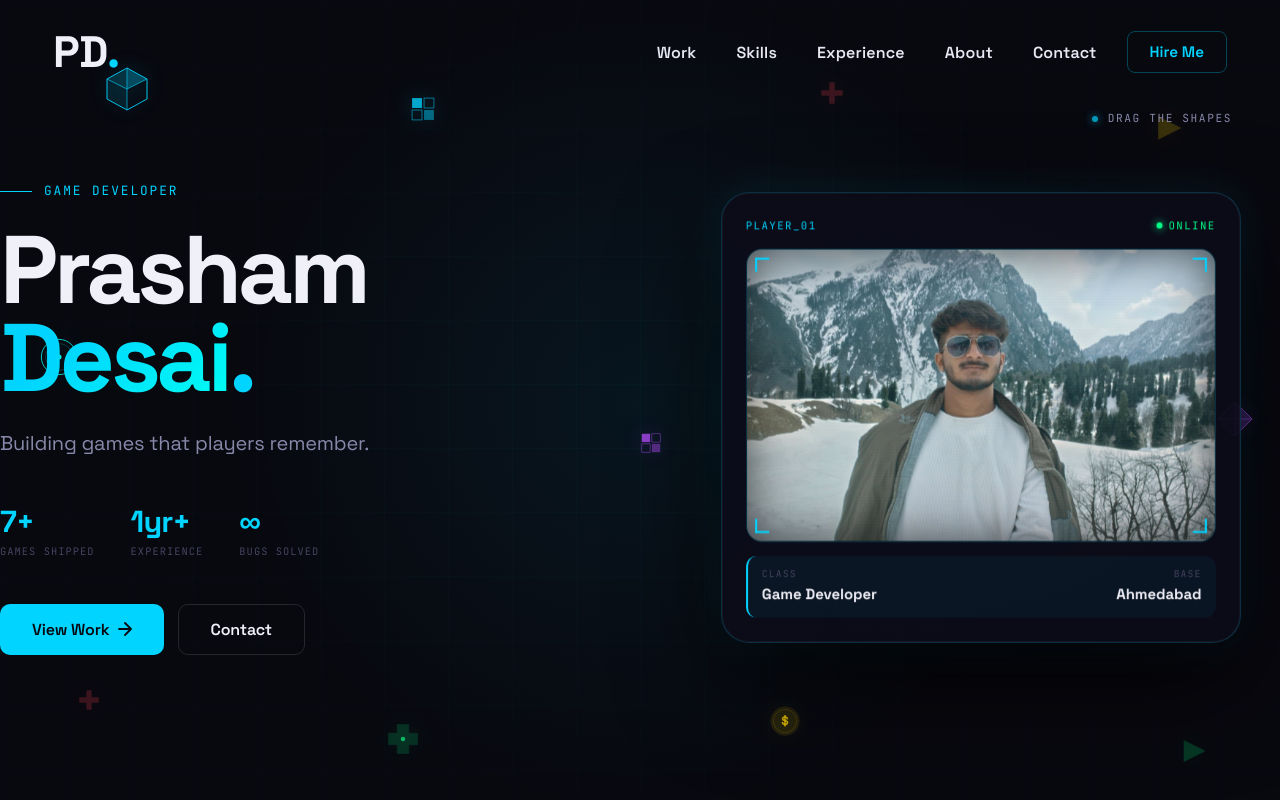
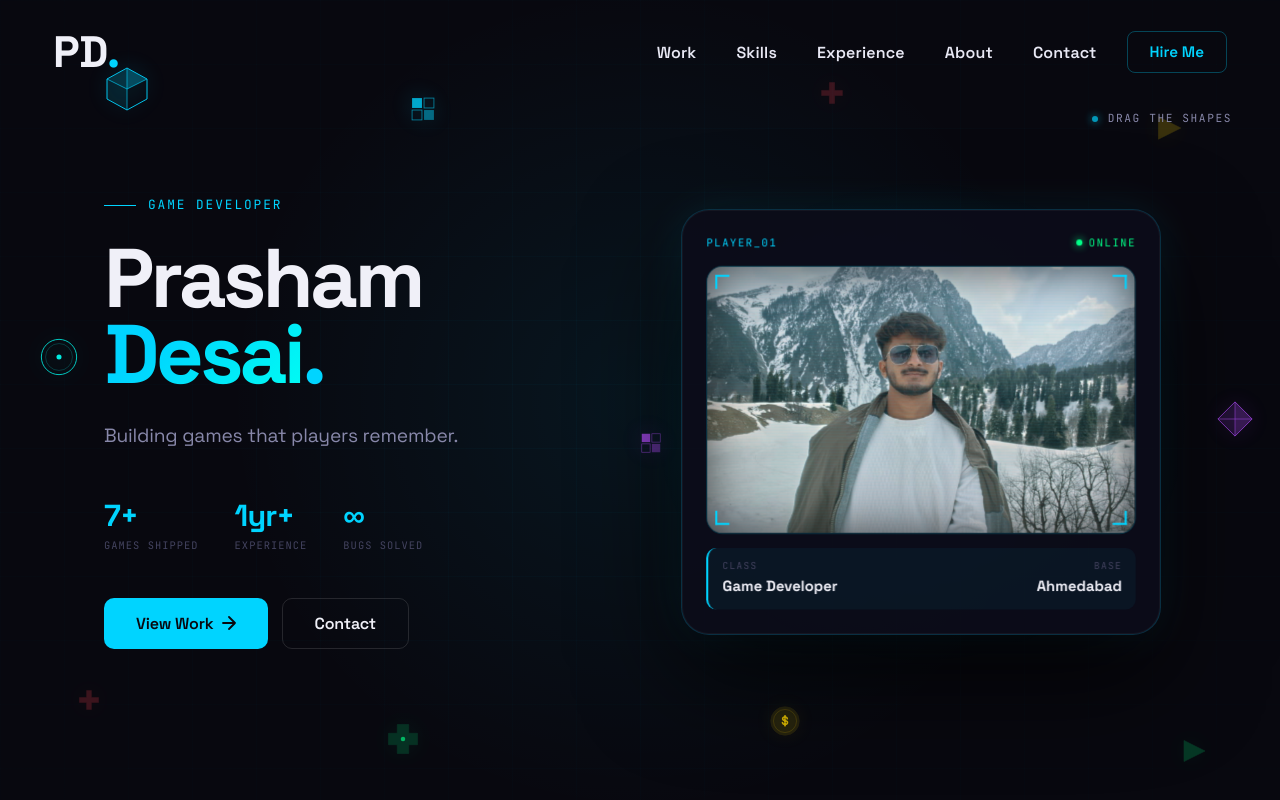
Before and after one commit to Prasham-Desai/Portfolio, a React (Create React App) app: page / in a window 1280 px wide. Shown: the top 800 px of the page. Built offline with nearby package versions, Linux system fonts and the light colour scheme.

Commit message:
Update Hero.jsx

```diff
--- a/src/components/Hero.jsx
+++ b/src/components/Hero.jsx
@@ -8,54 +8,36 @@ const TAGLINES = [
   'From prototype to product, end to end.',
 ];
 
-/* Shapes scattered in free pockets that never sit behind the text
-   column (left 0-46%, top 26-78%) or the portrait card
-   (left 54-92%, top 22-82%). Each one has a unique top/left so no
-   two land on the same horizontal line. */
-/* Free zones (won't collide with text/portrait):
-     · Top band:    top  6-18%, any left
-     · Bottom band: top 82-95%, any left
-     · Far-left:    left 2-6%,  middle rows
-     · Far-right:   left 94-97%, middle rows
-     · Centre seam: left 48-52%, narrow vertical strip between columns
-   Each shape gets a unique top/left so none share a row. */
 const SHAPES = [
-  // Top band — 4 across, evenly spaced
-  { id: 'cube',     kind: 'cube',  top: '8%',  left: '8%',  size: 50, color: '#00d4ff', spin: 22 },
-  { id: 'pixel-1',  kind: 'pixel', top: '12%', left: '32%', size: 26, color: '#00d4ff', spin: 32 },
-  { id: 'plus-1',   kind: 'plus',  top: '10%', left: '64%', size: 26, color: '#ff4757', spin: 0  },
-  { id: 'tri-1',    kind: 'tri',   top: '14%', left: '90%', size: 32, color: '#ffd700', spin: 0  },
-
-  // Mid-row edges — left/right rails only, never centre
-  { id: 'ring',     kind: 'ring',  top: '42%', left: '3%',  size: 42, color: '#00fff2', spin: 0  },
-  { id: 'octa',     kind: 'octa',  top: '50%', left: '95%', size: 38, color: '#b44fff', spin: 26 },
-
-  // Bottom band — 4 across, evenly spaced
-  { id: 'plus-2',   kind: 'plus',  top: '86%', left: '6%',  size: 24, color: '#ff4757', spin: 0  },
-  { id: 'dpad',     kind: 'dpad',  top: '90%', left: '30%', size: 38, color: '#00ff88', spin: 0  },
-  { id: 'coin',     kind: 'coin',  top: '88%', left: '60%', size: 34, color: '#ffd700', spin: 14 },
-  { id: 'tri-2',    kind: 'tri',   top: '92%', left: '92%', size: 30, color: '#00ff88', spin: 0  },
-
-  // Centre seam — single accent between the columns
-  { id: 'pixel-2',  kind: 'pixel', top: '54%', left: '50%', size: 22, color: '#b44fff', spin: 32 },
+  // Top band
+  { id: 'cube', kind: 'cube', top: '8%', left: '8%', size: 50, color: '#00d4ff', spin: 22 },
+  { id: 'pixel-1', kind: 'pixel', top: '12%', left: '32%', size: 26, color: '#00d4ff', spin: 32 },
+  { id: 'plus-1', kind: 'plus', top: '10%', left: '64%', size: 26, color: '#ff4757', spin: 0 },
+  { id: 'tri-1', kind: 'tri', top: '14%', left: '90%', size: 32, color: '#ffd700', spin: 0 },
+  // Mid-row edges
+  { id: 'ring', kind: 'ring', top: '42%', left: '3%', size: 42, color: '#00fff2', spin: 0 },
+  { id: 'octa', kind: 'octa', top: '50%', left: '95%', size: 38, color: '#b44fff', spin: 26 },
+  // Bottom band
+  { id: 'plus-2', kind: 'plus', top: '86%', left: '6%', size: 24, color: '#ff4757', spin: 0 },
+  { id: 'dpad', kind: 'dpad', top: '90%', left: '30%', size: 38, color: '#00ff88', spin: 0 },
+  { id: 'coin', kind: 'coin', top: '88%', left: '60%', size: 34, color: '#ffd700', spin: 14 },
+  { id: 'tri-2', kind: 'tri', top: '92%', left: '92%', size: 30, color: '#00ff88', spin: 0 },
+  // Centre seam
+  { id: 'pixel-2', kind: 'pixel', top: '54%', left: '50%', size: 22, color: '#b44fff', spin: 32 },
 ];
 
-const PROXIMITY_RADIUS = 140; // px — shapes only react inside this radius
+const PROXIMITY_RADIUS = 140;
 
 const Hero = () => {
   const [taglineIndex, setTaglineIndex] = useState(0);
   const [hasInteracted, setHasInteracted] = useState(false);
   const containerRef = useRef(null);
 
-  // Cursor position normalised to [-1, 1]
   const mx = useMotionValue(0);
   const my = useMotionValue(0);
 
-  // Portrait card 3D tilt — subtle
   const tiltX = useSpring(useTransform(my, [-1, 1], [4, -4]), { stiffness: 80, damping: 22 });
   const tiltY = useSpring(useTransform(mx, [-1, 1], [-5, 5]), { stiffness: 80, damping: 22 });
-
-  // Centre glow drifts gently with cursor
   const glowX = useSpring(useTransform(mx, [-1, 1], [-40, 40]), { stiffness: 50, damping: 22 });
   const glowY = useSpring(useTransform(my, [-1, 1], [-40, 40]), { stiffness: 50, damping: 22 });
 
@@ -82,7 +64,6 @@ const Hero = () => {
       className="home-hero"
       style={{
         minHeight: '100svh',
-        padding: 'clamp(104px, 10vw, 120px) 0 clamp(64px, 8vw, 84px)',
         display: 'flex',
         alignItems: 'center',
         position: 'relative',
@@ -100,7 +81,7 @@ const Hero = () => {
         WebkitMaskImage: 'radial-gradient(ellipse 90% 90% at 50% 50%,black 10%,transparent 100%)',
       }} />
 
-      {/* Centre glow with cursor drift */}
+      {/* Centre glow */}
       <motion.div style={{
         position: 'absolute',
         top: 'calc(50% - 450px)',
@@ -112,7 +93,7 @@ const Hero = () => {
         pointerEvents: 'none',
       }} />
 
-      {/* Floating shapes — only react when cursor is close to each shape */}
+      {/* Floating shapes */}
       {SHAPES.map(shape => (
         <FloatingShape
           key={shape.id}
@@ -121,7 +102,7 @@ const Hero = () => {
         />
       ))}
 
-      {/* Drag-me hint, fades after first interaction */}
+      {/* Drag hint */}
       <AnimatePresence>
         {!hasInteracted && (
           <motion.div
@@ -153,14 +134,18 @@ const Hero = () => {
         )}
       </AnimatePresence>
 
-      {/* Content layer */}
-      <div className="container hero-container" style={{ position: 'relative', zIndex: 2, width: '100%' }}>
-        <div className="hero-grid" style={{
-          display: 'grid',
-          gridTemplateColumns: '1.05fr 1fr',
-          gap: 'clamp(36px, 4vw, 56px)',
-          alignItems: 'center',
+      {/* ── Main content wrapper ── */}
+      <div style={{
+        position: 'relative',
+        zIndex: 2,
+        width: '100%',
+        maxWidth: 1200,
+        margin: '0 auto',
+        padding: 'clamp(100px, 10vw, 128px) clamp(20px, 5vw, 64px) clamp(64px, 8vw, 84px)',
+        boxSizing: 'border-box',
       }}>
+        <div className="hero-grid">
+
           {/* LEFT: text */}
           <motion.div
             className="hero-copy"
@@ -175,12 +160,12 @@ const Hero = () => {
             <FadeUp>
               <h1 className="hero-title" style={{
                 fontFamily: "'Space Grotesk', sans-serif",
-                fontSize: 'clamp(3rem, 7.5vw, 6rem)',
+                fontSize: 'clamp(3.2rem, 6.5vw, 5.5rem)',
                 fontWeight: 800,
                 letterSpacing: '-0.045em',
                 lineHeight: 0.92,
                 color: '#f0f0f8',
-                marginBottom: 24,
+                marginBottom: 28,
               }}>
                 Prasham<br />
                 <span style={{
@@ -208,11 +193,12 @@ const Hero = () => {
                     style={{
                       position: 'absolute',
                       fontFamily: "'Space Grotesk', sans-serif",
-                      fontSize: 'clamp(1.05rem, 2vw, 1.25rem)',
+                      fontSize: 'clamp(1rem, 1.8vw, 1.2rem)',
                       fontWeight: 400,
                       color: '#8888aa',
                       letterSpacing: '-0.01em',
                       whiteSpace: 'nowrap',
+                      margin: 0,
                     }}
                   >
                     {TAGLINES[taglineIndex]}
@@ -224,9 +210,9 @@ const Hero = () => {
             <FadeUp>
               <div className="hero-stats" style={{ display: 'flex', flexWrap: 'wrap', gap: 36, marginBottom: 44 }}>
                 {[
-                  { v: '7+',   l: 'Games Shipped' },
+                  { v: '7+', l: 'Games Shipped' },
                   { v: '1yr+', l: 'Experience' },
-                  { v: '∞',    l: 'Bugs Solved' },
+                  { v: '∞', l: 'Bugs Solved' },
                 ].map(s => (
                   <motion.div className="hero-stat" key={s.l} whileHover={{ y: -3 }} transition={{ type: 'spring', stiffness: 300 }}>
                     <div style={{
@@ -259,7 +245,7 @@ const Hero = () => {
             </FadeUp>
           </motion.div>
 
-          {/* RIGHT: portrait card with deeper 3D tilt */}
+          {/* RIGHT: portrait card */}
           <motion.div
             className="hero-visual"
             initial={{ opacity: 0, scale: 0.92, y: 24 }}
@@ -278,112 +264,104 @@ const Hero = () => {
       </div>
 
       <style>{`
+        /* ── Grid ── */
+        .home-hero .hero-grid {
+          display: grid;
+          grid-template-columns: 1fr 1fr;
+          gap: clamp(32px, 4vw, 64px);
+          align-items: center;
+        }
+
+        /* ── Portrait card centering ── */
+        .home-hero .hero-visual {
+          display: flex;
+          justify-content: center;
+        }
+
+        /* ── Button centering ── */
         .home-hero .hero-button {
           justify-content: center;
         }
 
+        /* ── 1180px: slightly tighter ── */
         @media (max-width: 1180px) {
           .home-hero .hero-grid {
-            gap: 40px !important;
+            gap: 36px !important;
           }
-
-          .home-hero .hero-title {
-            font-size: clamp(2.7rem, 8.4vw, 4.9rem) !important;
-          }
-
           .home-hero .hero-tagline-wrap {
             min-height: 64px !important;
             margin-bottom: 30px !important;
           }
-
           .home-hero .hero-tagline {
             white-space: normal !important;
             max-width: min(38ch, 100%);
             line-height: 1.4 !important;
           }
-
           .home-hero .hero-stats {
             gap: 22px !important;
             margin-bottom: 36px !important;
           }
         }
 
-        @media (max-width: 980px) {
-          .home-hero {
-            padding: 128px 0 80px !important;
-          }
-
+        /* ── 900px: stack vertically, text on top ── */
+        @media (max-width: 900px) {
           .home-hero .hero-grid {
             grid-template-columns: 1fr !important;
             gap: 40px !important;
           }
-
+          .home-hero .hero-copy {
+            text-align: left;
+          }
           .home-hero .hero-visual {
-            max-width: min(560px, 100%);
+            max-width: min(520px, 100%);
             width: 100%;
             margin: 0 auto;
+            justify-content: center !important;
           }
-
-          .home-hero .hero-copy {
-            max-width: 700px;
-          }
-
           .home-hero .hero-tagline-wrap {
             min-height: 68px !important;
           }
-
           .home-hero .hero-shape,
           .home-hero .hero-drag-hint {
             display: none !important;
           }
         }
 
+        /* ── 767px: mobile ── */
         @media (max-width: 767px) {
-          .home-hero {
-            padding: 112px 0 72px !important;
+          .home-hero .hero-title {
+            font-size: clamp(2.6rem, 11vw, 3.4rem) !important;
+            line-height: 0.95 !important;
+            margin-bottom: 20px !important;
           }
-
-          .home-hero .hero-title {
-            font-size: clamp(2.35rem, 12vw, 3.3rem) !important;
-            line-height: 0.95 !important;
-            margin-bottom: 18px !important;
-          }
-
           .home-hero .hero-tagline-wrap {
             min-height: 84px !important;
             margin-bottom: 28px !important;
           }
-
           .home-hero .hero-tagline {
             white-space: normal !important;
             line-height: 1.45 !important;
             font-size: 1rem !important;
           }
-
           .home-hero .hero-stats {
             display: grid !important;
             grid-template-columns: repeat(3, minmax(0, 1fr));
             gap: 18px 12px !important;
             margin-bottom: 34px !important;
           }
-
           .home-hero .hero-actions {
             flex-wrap: wrap;
           }
-
           .home-hero .hero-actions > * {
             width: 100%;
           }
-
           .home-hero .hero-button {
             padding: 15px 22px !important;
           }
-
           .home-hero .hero-portrait-card {
             padding: 20px !important;
             border-radius: 24px !important;
           }
-
           .home-hero .hero-identity-strip {
             flex-direction: column;
             align-items: flex-start !important;
@@ -391,38 +369,34 @@ const Hero = () => {
           }
         }
 
+        /* ── 560px ── */
         @media (max-width: 560px) {
           .home-hero .hero-stats {
             grid-template-columns: repeat(2, minmax(0, 1fr));
           }
-
           .home-hero .hero-visual {
             max-width: 100%;
           }
-
           .home-hero .hero-stat:last-child {
             grid-column: 1 / -1;
           }
-
           .home-hero .hero-actions {
             gap: 10px !important;
           }
-
           .home-hero .hero-button {
             width: 100%;
           }
         }
 
+        /* ── 420px ── */
         @media (max-width: 420px) {
           .home-hero .hero-tagline-wrap {
             min-height: 102px !important;
           }
-
           .home-hero .hero-stats {
             grid-template-columns: 1fr;
             gap: 14px !important;
           }
-
           .home-hero .hero-stat:last-child {
             grid-column: auto;
           }
@@ -443,15 +417,6 @@ const FadeUp = ({ children }) => (
   </motion.div>
 );
 
-/* ──────────────────────────────────────────────────────────────
-   FloatingShape — proximity-reactive:
-     · stays still while the cursor is far away
-     · gently pushes away from the cursor only when within
-       PROXIMITY_RADIUS, so the entire hero doesn't shift on
-       every mouse move
-     · still draggable (springs back to origin)
-     · still idle-floats and spins
-────────────────────────────────────────────────────────────── */
 const FloatingShape = ({ kind, top, left, size, color, spin, onInteract }) => {
   const ref = useRef(null);
   const px = useMotionValue(0);
@@ -468,11 +433,8 @@ const FloatingShape = ({ kind, top, left, size, color, spin, onInteract }) => {
       const dx = e.clientX - cx;
       const dy = e.clientY - cy;
       const dist = Math.hypot(dx, dy);
-
       if (dist < PROXIMITY_RADIUS) {
-        // Falloff: 1 at center, 0 at edge of radius
         const falloff = 1 - dist / PROXIMITY_RADIUS;
-        // Push AWAY from cursor — feels like the shape is shy
         const strength = 26 * falloff;
         const angle = Math.atan2(dy, dx);
         px.set(-Math.cos(angle) * strength);
@@ -486,21 +448,11 @@ const FloatingShape = ({ kind, top, left, size, color, spin, onInteract }) => {
     return () => window.removeEventListener('mousemove', onMove);
   }, [px, py]);
 
-  const floatRange = 14;
-  const floatDuration = 5;
-
   return (
     <motion.div
       ref={ref}
       className="hero-shape"
-      style={{
-        position: 'absolute',
-        top, left,
-        width: size, height: size,
-        x: sx, y: sy,
-        zIndex: 1,
-        opacity: 0.92,
-      }}
+      style={{ position: 'absolute', top, left, width: size, height: size, x: sx, y: sy, zIndex: 1, opacity: 0.92 }}
     >
       <motion.div
         drag
@@ -514,15 +466,10 @@ const FloatingShape = ({ kind, top, left, size, color, spin, onInteract }) => {
         style={{ width: '100%', height: '100%' }}
       >
         <motion.div
-          animate={{
-            y: [0, -floatRange, 0],
-            rotate: spin > 0 ? 360 : 0,
-          }}
+          animate={{ y: [0, -14, 0], rotate: spin > 0 ? 360 : 0 }}
           transition={{
-            y: { duration: floatDuration, repeat: Infinity, ease: 'easeInOut' },
-            rotate: spin > 0
-              ? { duration: spin, repeat: Infinity, ease: 'linear' }
-              : { duration: 0 },
+            y: { duration: 5, repeat: Infinity, ease: 'easeInOut' },
+            rotate: spin > 0 ? { duration: spin, repeat: Infinity, ease: 'linear' } : { duration: 0 },
           }}
           style={{ width: '100%', height: '100%' }}
         >
@@ -536,7 +483,6 @@ const FloatingShape = ({ kind, top, left, size, color, spin, onInteract }) => {
 const ShapeGraphic = ({ kind, size, color }) => {
   const stroke = 2;
   const glow = `drop-shadow(0 0 12px ${color}66)`;
-
   switch (kind) {
     case 'cube':
       return (
@@ -545,7 +491,7 @@ const ShapeGraphic = ({ kind, size, color }) => {
           <polygon points="50,8 50,50 10,30" fill={color} opacity="0.18" />
           <polygon points="50,8 50,50 90,30" fill={color} opacity="0.32" />
           <polygon points="50,50 10,30 10,70 50,92" fill={color} opacity="0.10" />
-          <line x1="50" y1="8"  x2="50" y2="50" stroke={color} strokeWidth={stroke} opacity="0.7" />
+          <line x1="50" y1="8" x2="50" y2="50" stroke={color} strokeWidth={stroke} opacity="0.7" />
           <line x1="50" y1="50" x2="10" y2="30" stroke={color} strokeWidth={stroke} opacity="0.7" />
           <line x1="50" y1="50" x2="90" y2="30" stroke={color} strokeWidth={stroke} opacity="0.7" />
           <line x1="50" y1="50" x2="50" y2="92" stroke={color} strokeWidth={stroke} opacity="0.7" />
@@ -579,9 +525,9 @@ const ShapeGraphic = ({ kind, size, color }) => {
     case 'pixel':
       return (
         <svg width={size} height={size} viewBox="0 0 100 100" style={{ filter: glow }}>
-          <rect x="8"  y="8"  width="38" height="38" fill={color} opacity="0.85" />
-          <rect x="54" y="8"  width="38" height="38" fill="none" stroke={color} strokeWidth="3" opacity="0.7" />
-          <rect x="8"  y="54" width="38" height="38" fill="none" stroke={color} strokeWidth="3" opacity="0.7" />
+          <rect x="8" y="8" width="38" height="38" fill={color} opacity="0.85" />
+          <rect x="54" y="8" width="38" height="38" fill="none" stroke={color} strokeWidth="3" opacity="0.7" />
+          <rect x="8" y="54" width="38" height="38" fill="none" stroke={color} strokeWidth="3" opacity="0.7" />
           <rect x="54" y="54" width="38" height="38" fill={color} opacity="0.5" />
         </svg>
       );
@@ -603,33 +549,26 @@ const ShapeGraphic = ({ kind, size, color }) => {
         <svg width={size} height={size} viewBox="0 0 100 100" style={{ filter: glow }}>
           <circle cx="50" cy="50" r="42" fill="none" stroke={color} strokeWidth={stroke} />
           <circle cx="50" cy="50" r="32" fill="none" stroke={color} strokeWidth="1" opacity="0.5" />
-          <circle cx="50" cy="50" r="6"  fill={color} />
+          <circle cx="50" cy="50" r="6" fill={color} />
         </svg>
       );
   }
 };
 
-/* ──────────────────────────────────────
-   PORTRAIT CARD — slimmer, deeper tilt,
-   scanlines + corner brackets
-────────────────────────────────────── */
-const PortraitCard = () => {
-  return (
+const PortraitCard = () => (
   <div className="hero-portrait-frame" style={{
     position: 'relative',
-      maxWidth: 520,
+    maxWidth: 480,
     width: '100%',
     margin: '0 auto',
     transformStyle: 'preserve-3d',
   }}>
-      {/* Ambient glow behind card */}
     <div style={{
       position: 'absolute', inset: -40, zIndex: -1,
       background: 'radial-gradient(ellipse 80% 80% at 50% 50%, rgba(0,212,255,0.10) 0%, transparent 60%)',
       pointerEvents: 'none',
       borderRadius: 40,
     }} />
-
     <div className="hero-portrait-card" style={{
       background: 'rgba(13,13,26,0.92)',
       border: '1px solid rgba(0,212,255,0.18)',
@@ -638,7 +577,7 @@ const PortraitCard = () => {
       boxShadow: '0 40px 100px rgba(0,0,0,0.75), inset 0 0 0 1px rgba(255,255,255,0.04), 0 0 44px rgba(0,212,255,0.10)',
       transformStyle: 'preserve-3d',
     }}>
-        {/* HUD top bar — sits forward in 3D */}
+      {/* HUD top bar */}
       <div style={{
         display: 'flex', justifyContent: 'space-between', alignItems: 'center',
         marginBottom: 14,
@@ -658,7 +597,7 @@ const PortraitCard = () => {
         </span>
       </div>
 
-        {/* Avatar — landscape, pushed forward in Z */}
+      {/* Avatar */}
       <div style={{
         position: 'relative',
         aspectRatio: '16/10',
@@ -674,26 +613,23 @@ const PortraitCard = () => {
           alt="Prasham Desai"
           style={{ width: '100%', height: '100%', objectFit: 'cover' }}
         />
-          {/* scanlines */}
         <div style={{
           position: 'absolute', inset: 0,
           backgroundImage: 'repeating-linear-gradient(0deg, transparent 0 2px, rgba(0,212,255,0.04) 2px 3px)',
           pointerEvents: 'none',
         }} />
-          {/* inset darkening */}
         <div style={{
           position: 'absolute', inset: 0,
           boxShadow: 'inset 0 0 50px rgba(0,0,0,0.7)',
           pointerEvents: 'none',
         }} />
-          {/* corner brackets */}
         <Bracket pos="tl" />
         <Bracket pos="tr" />
         <Bracket pos="bl" />
         <Bracket pos="br" />
       </div>
 
-        {/* Identity strip — pushed forward in Z */}
+      {/* Identity strip */}
       <div className="hero-identity-strip" style={{
         display: 'flex', justifyContent: 'space-between', alignItems: 'center',
         padding: '10px 14px',
@@ -705,10 +641,8 @@ const PortraitCard = () => {
         <div>
           <div style={{
             fontFamily: "'JetBrains Mono', monospace",
-              fontSize: '0.6rem',
-              color: '#444460',
-              letterSpacing: '0.12em',
-              marginBottom: 2,
+            fontSize: '0.6rem', color: '#444460',
+            letterSpacing: '0.12em', marginBottom: 2,
           }}>CLASS</div>
           <div style={{ fontFamily: "'Space Grotesk', sans-serif", fontSize: '0.92rem', fontWeight: 700, color: '#f0f0f8' }}>
             Game Developer
@@ -717,10 +651,8 @@ const PortraitCard = () => {
         <div style={{ textAlign: 'right' }}>
           <div style={{
             fontFamily: "'JetBrains Mono', monospace",
-              fontSize: '0.6rem',
-              color: '#444460',
-              letterSpacing: '0.12em',
-              marginBottom: 2,
+            fontSize: '0.6rem', color: '#444460',
+            letterSpacing: '0.12em', marginBottom: 2,
           }}>BASE</div>
           <div style={{ fontFamily: "'Space Grotesk', sans-serif", fontSize: '0.92rem', fontWeight: 700, color: '#f0f0f8' }}>
             Ahmedabad
@@ -730,20 +662,18 @@ const PortraitCard = () => {
     </div>
   </div>
 );
-};
 
 const Bracket = ({ pos }) => {
   const base = { position: 'absolute', width: 14, height: 14 };
   const styles = {
-    tl: { ...base, top: 8,    left: 8,    borderTop:    '2px solid #00d4ff', borderLeft:  '2px solid #00d4ff' },
-    tr: { ...base, top: 8,    right: 8,   borderTop:    '2px solid #00d4ff', borderRight: '2px solid #00d4ff' },
-    bl: { ...base, bottom: 8, left: 8,    borderBottom: '2px solid #00d4ff', borderLeft:  '2px solid #00d4ff' },
-    br: { ...base, bottom: 8, right: 8,   borderBottom: '2px solid #00d4ff', borderRight: '2px solid #00d4ff' },
+    tl: { ...base, top: 8, left: 8, borderTop: '2px solid #00d4ff', borderLeft: '2px solid #00d4ff' },
+    tr: { ...base, top: 8, right: 8, borderTop: '2px solid #00d4ff', borderRight: '2px solid #00d4ff' },
+    bl: { ...base, bottom: 8, left: 8, borderBottom: '2px solid #00d4ff', borderLeft: '2px solid #00d4ff' },
+    br: { ...base, bottom: 8, right: 8, borderBottom: '2px solid #00d4ff', borderRight: '2px solid #00d4ff' },
   };
   return <div style={styles[pos]} />;
 };
 
-/* MagneticButton — unchanged behaviour, kept inline */
 const MagneticButton = ({ children, primary, onClick }) => {
   const ref = useRef(null);
   const x = useMotionValue(0);
@@ -776,6 +706,7 @@ const MagneticButton = ({ children, primary, onClick }) => {
         border: primary ? 'none' : '1px solid rgba(255,255,255,0.12)',
         background: primary ? '#00d4ff' : 'transparent',
         color: primary ? '#08080f' : '#f0f0f8',
+        cursor: 'pointer',
       }}
       whileHover={primary
         ? { scale: 1.05, boxShadow: '0 0 36px rgba(0,212,255,0.3)' }
```
Lines whose indentation alone changed are shown as unchanged.
